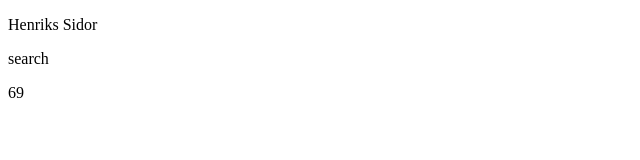
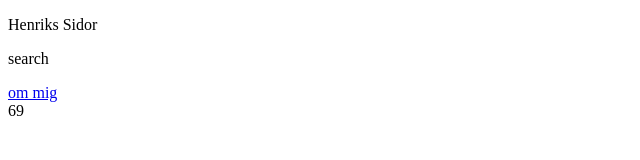
Before and after one commit to Hennnrik/-r-2-, a plain HTML site: page index.html in a window 1280 px wide. Shown: the full height of the page, 0-640 px from the left. Drawn offline with Linux system fonts and the light colour scheme.

Commit message:
Update index.html

```diff
--- a/index.html
+++ b/index.html
@@ -13,6 +13,8 @@
 
      <div class="search"><p>search</p></div>
 
+     <a href="ommig.html">om mig</a>
+
      <div class="class-container">
          <div class="item-grid">69</div>
      </div>
```
